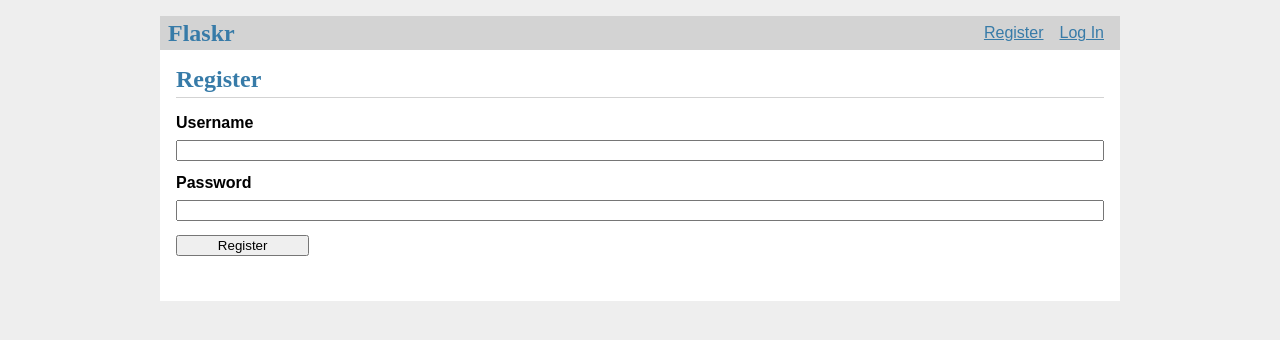
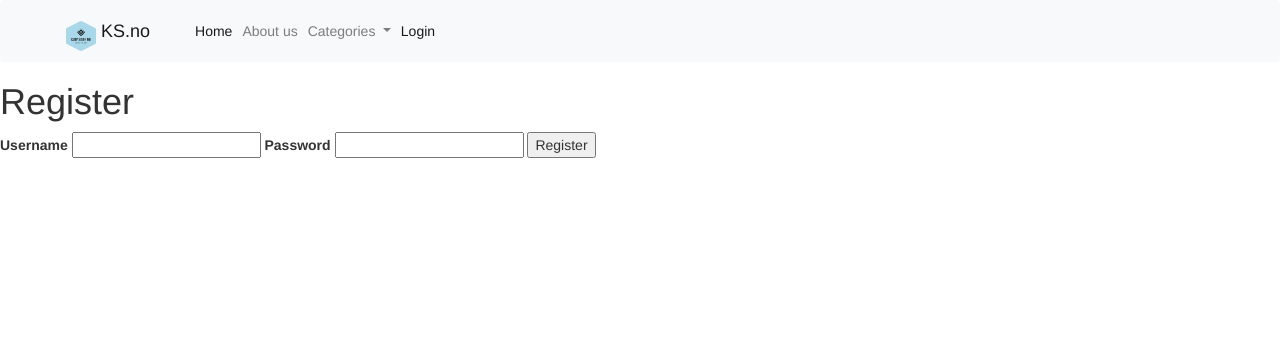
Before and after one commit to LarsIndreeide/Dat250blogg, a Flask app: page /auth/register in a window 1280 px wide. Shown: the top 340 px of the page. Run offline with Flask 2, Linux system fonts and the light colour scheme; parts of the project's set-up code (start-up, migrations or seed data) failed here and were passed over; some libraries are stand-ins or nearby versions.

Commit message:
Changed from using CSS to Bootstrap and made a navbar

```diff
--- a/flaskr/blog.py
+++ b/flaskr/blog.py
@@ -1,23 +1,12 @@
 from flask import (
-    Blueprint, flash, g, redirect, render_template, request, url_for,
+    Blueprint, flash, g, redirect, render_template, request, url_for
 )
 from werkzeug.exceptions import abort
-from werkzeug.utils import secure_filename
 
 from flaskr.auth import login_required
 from flaskr.db import get_db
 
-UPLOAD_FOLDER = '/path/to/the/uploads'
-ALLOWED_EXTENSIONS = {'png', 'jpg'}
-
-app = Flask(__name__)
-app.config['UPLOAD_FOLDER'] = UPLOAD_FOLDER
-
 bp = Blueprint('blog', __name__)
-
-def allowed_file(filename):
-    return '.' in filename and \
-           filename.rsplit('.', 1)[1].lower() in ALLOWED_EXTENSIONS
 
 @bp.route('/')
 def index():
@@ -41,19 +30,6 @@ def create():
 
         if not title:
             error = 'Title is required.'
-
-        if 'file' not in request.files:
-            flash('No file part')
-            return redirect(request.url)
-        file = request.files['file']
-
-        if file.filename == '':
-            flash('No selected file')
-            return redirect(request.url)
-        if file and allowed_file(file.filename):
-            filename = secure_filename(file.filename)
-            file.save(os.path.join(app.config['UPLOAD_FOLDER'], filename))
-            return redirect(url_for('download_file', name=filename))
 
         if error is not None:
             flash(error)
--- a/flaskr/templates/base.html
+++ b/flaskr/templates/base.html
@@ -1,24 +1,88 @@
 <!doctype html>
 <title>{% block title %}{% endblock %} - Flaskr</title>
-<link rel="stylesheet" href="{{ url_for('static', filename='style.css') }}">
-<nav>
-  <h1>Flaskr</h1>
-  <ul>
-    {% if g.user %}
-      <li><span>{{ g.user['username'] }}</span>
-      <li><a href="{{ url_for('auth.logout') }}">Log Out</a>
-    {% else %}
-      <li><a href="{{ url_for('auth.register') }}">Register</a>
-      <li><a href="{{ url_for('auth.login') }}">Log In</a>
-    {% endif %}
-  </ul>
+
+
+<link rel="stylesheet" href="https://stackpath.bootstrapcdn.com/bootstrap/4.3.1/css/bootstrap.min.css" integrity="sha384-ggOyR0iXCbMQv3Xipma34MD+dH/1fQ784/j6cY/iJTQUOhcWr7x9JvoRxT2MZw1T" crossorigin="anonymous">
+
+<style>
+.jumbotron{
+    background-color:#2E2D88;
+    color:white;
+}
+.navbar-expand{-sm|-md|-lg|-xl}
+
+.tab-content {
+    border-left: 1px solid #ddd;
+    border-right: 1px solid #ddd;
+    border-bottom: 1px solid #ddd;
+    padding: 10px;
+}
+
+
+.nav-tabs {
+    margin-bottom: 0;
+}
+</style>
+<nav class="navbar navbar-expand-lg navbar-light bg-light">
+<a class="navbar-brand" href="#">
+  <a class="navbar-brand" href="#">
+    <img src="../images/logo.png" width="30" height="30" class="d-inline-block align-top" alt="">
+    KS.no
+  </a>
+  <button class="navbar-toggler" type="button" data-toggle="collapse" data-target="#navbarSupportedContent" aria-controls="navbarSupportedContent" aria-expanded="false" aria-label="Toggle navigation">
+    <span class="navbar-toggler-icon"></span>
+  </button>
+
+  <div class="collapse navbar-collapse" id="navbarSupportedContent">
+    <ul class="navbar-nav mr-auto">
+      <li class="nav-item active">
+        <a class="nav-link" href="../">Home <span class="sr-only">(current)</span></a>
+      </li>
+      <li class="nav-item">
+        <a class="nav-link" href="#">About us</a>
+      </li>
+      <li class="nav-item dropdown">
+        <a class="nav-link dropdown-toggle" href="#" id="navbarDropdown" role="button" data-toggle="dropdown" aria-haspopup="true" aria-expanded="false">
+          Categories
+        </a>
+        <div class="dropdown-menu" aria-labelledby="navbarDropdown">
+          <a class="dropdown-item" href="#">Action</a>
+          <a class="dropdown-item" href="#">Another action</a>
+          <div class="dropdown-divider"></div>
+          <a class="dropdown-item" href="#">Something else here</a>
+        </div>
+      </li>
+      {% if g.user %}
+      <li class="nav-item">
+        <a class="nav-link" href="{{ url_for('auth.logout') }}">Logout</a>
+        <a class="nav-link disabled" href="#">{{ g.user['username'] }}</a>
+      </li>
+      {% else %}
+      <li class="nav-item ">
+        <a class="nav-link active" href="{{ url_for('auth.login') }}">Login</a>
+      </li>
+      {% endif %}
+    </ul>
+  </div>
 </nav>
+
+
+
 <section class="content">
   <header>
+
     {% block header %}{% endblock %}
+
+
   </header>
   {% for message in get_flashed_messages() %}
     <div class="flash">{{ message }}</div>
   {% endfor %}
   {% block content %}{% endblock %}
 </section>
+
+
+
+<script src="//ajax.googleapis.com/ajax/libs/jquery/1.11.0/jquery.min.js"></script>
+<script src="//netdna.bootstrapcdn.com/bootstrap/3.1.1/js/bootstrap.min.js"></script>
+<link rel="stylesheet" type="text/css" href="//netdna.bootstrapcdn.com/bootstrap/3.1.1/css/bootstrap.min.css">
```
Also changed, not shown: flaskr/templates/blog/update.html (line endings or trailing spaces), images/logo.png (added), instance/flaskr.sqlite.
